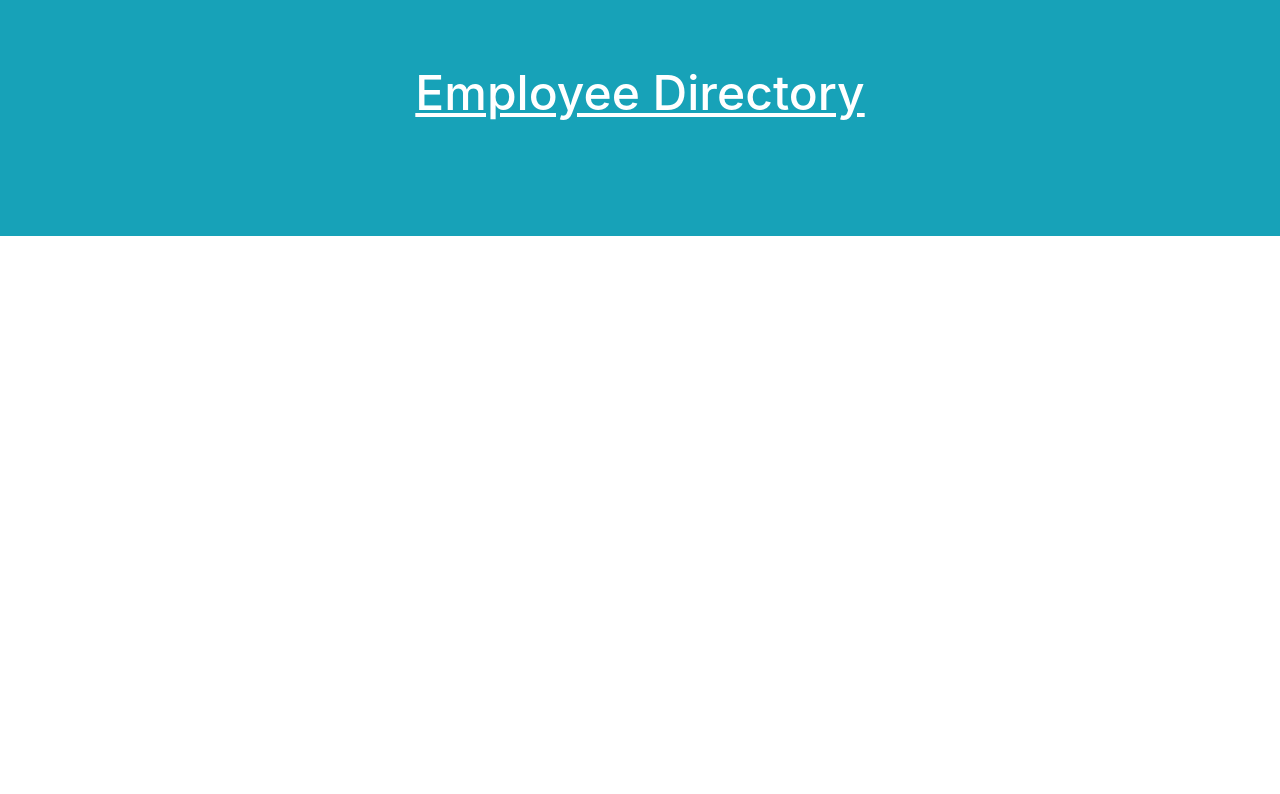
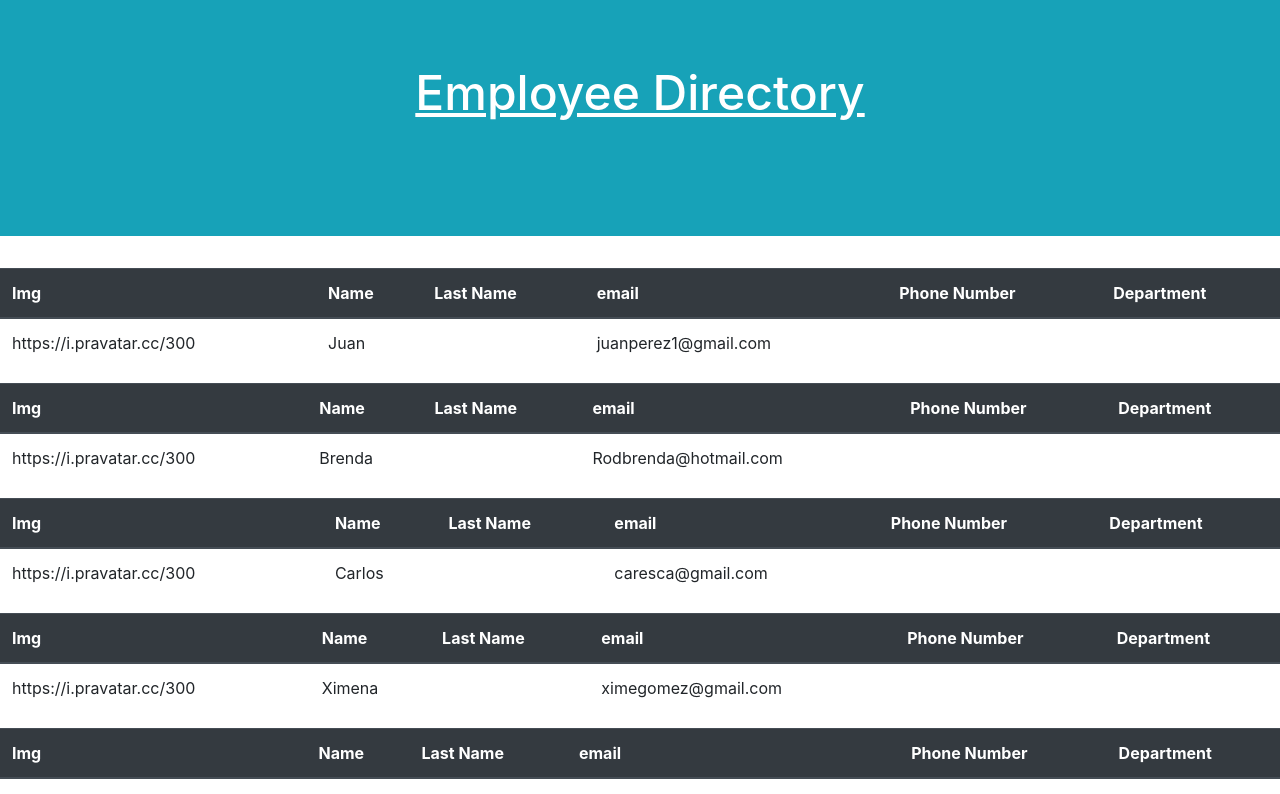
Before and after one commit to Cherjios/19-Employee-Directory, a React (Create React App) app in the folder develop/: page / in a window 1280 px wide. Shown: the top 794 px of the page. Built offline with nearby package versions, Linux system fonts and the light colour scheme.

Commit message:
rendering all employees in the table

```diff
--- a/develop/src/App.js
+++ b/develop/src/App.js
@@ -1,11 +1,38 @@
-import React from "react";
+import React, { Component } from "react";
 import Title from "./components/Title"
-import HelloDiv from "./components/HelloDiv";
+import TableHead from "./components/TableHead"
+import employees from "./EmployeeDirectory.json"
 
-function App() {
-  return(
-    <Title className="bg-success"> Employee Directory</Title>
-  );
+
+class App extends Component {
+// Setting this.state.employees to the employees json array
+state = {
+  employees: employees
+};
+
+
+  render(){
+
+    return(
+      <div>
+         <Title className="bg-success"> Employee Directory</Title>
+        {this.state.employees.map(employee => (
+          <TableHead
+          img={employee.img}
+          name={employee.Name}
+          lastName={employee.LastName}
+          email={employee.email}
+          phone={employee.phoneNumber}
+          department={employee.Department}
+          />
+        ))}
+
+      </div>
+
+    );
+
+  }
+
 }
 
 export default App;
--- /dev/null
+++ b/develop/src/components/TableHead/index.js
@@ -0,0 +1,31 @@
+import React from "react";
+import "./style.css";
+
+function TableHead(props) {
+    return (
+        <table class="table">
+            <thead class="thead-dark">
+                <tr>
+                    <th scope="col">Img</th>
+                    <th scope="col">Name</th>
+                    <th scope="col">Last Name</th>
+                    <th scope="col">email</th>
+                    <th scope="col">Phone Number</th>
+                    <th scope="col">Department</th>
+                </tr>
+            </thead>
+            <tbody>
+                <tr>
+                    <td>{props.img}</td>
+                    <td>{props.name}</td>
+                    <td>{props.LastName}</td>
+                    <td>{props.email}</td>
+                    <td>{props.phoneNumber}</td>
+                    <td>{props.Department}</td>
+                </tr>
+            </tbody>
+        </table>
+    );
+}
+
+export default TableHead;
```
Also changed, not shown: develop/src/components/TableHead/style.css (added).
